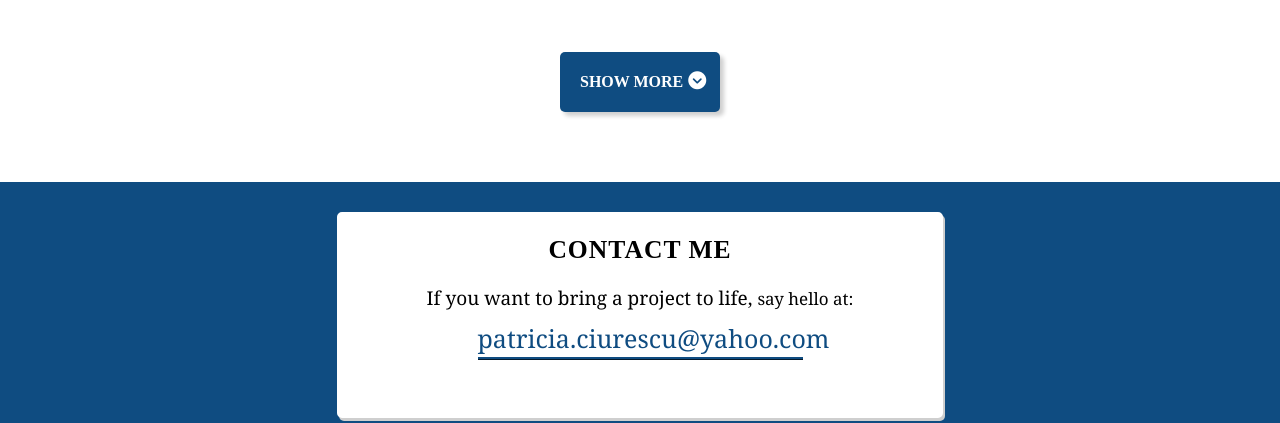
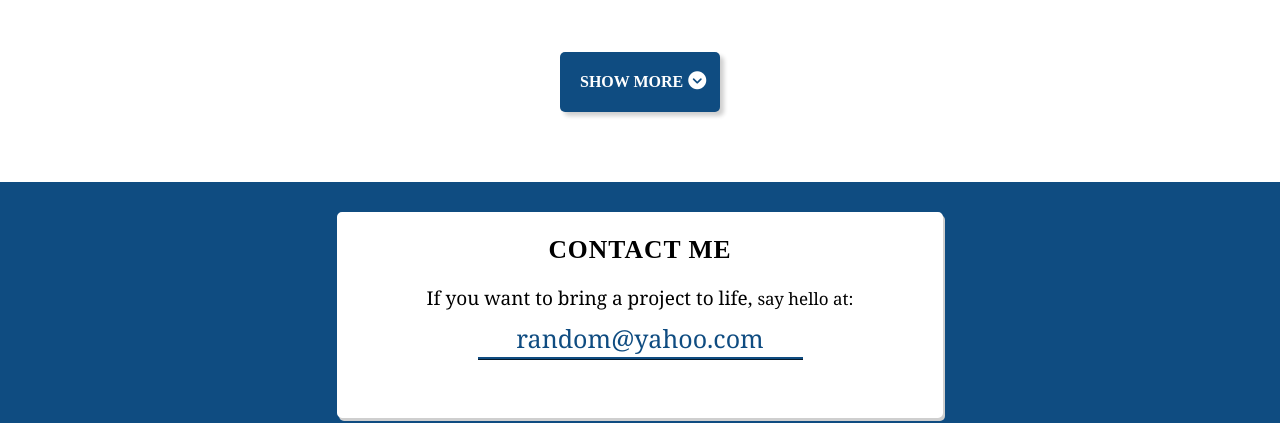
Before and after one commit to CiurescuP/First-Web-Page, a plain HTML site: page index.html in a window 1280 px wide. Shown: the part 1364-1787 px from the top of the page. Drawn offline with nearby package versions, Linux system fonts and the light colour scheme; a script that the page names is missing.

Commit message:
Update index.html

```diff
--- a/index.html
+++ b/index.html
@@ -160,7 +160,7 @@
 
 						<p>If you want to bring a project to life, <span> say hello at:</span></p>
 
-						<p class="email">patricia.ciurescu@yahoo.com</p>
+						<p class="email">random@yahoo.com</p>
 
 				</div>
 
```
